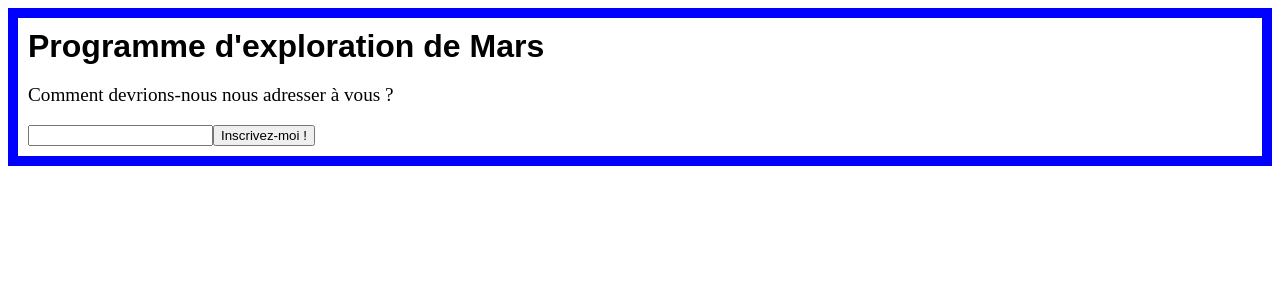
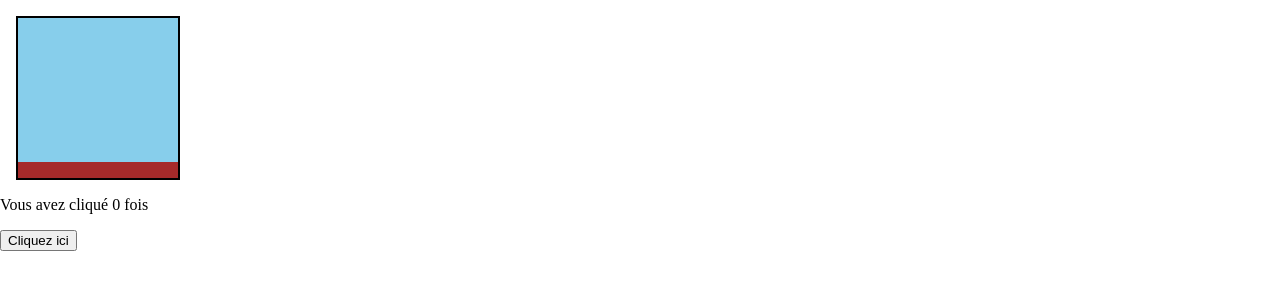
Before and after one commit to bixto123/rctuto, a React (Create React App) app: page / in a window 1280 px wide. Shown: the top 300 px of the page. Built offline with nearby package versions, Linux system fonts and the light colour scheme.

Commit message:
modif App.js et Square.css

```diff
--- a/src/App.js
+++ b/src/App.js
@@ -14,9 +14,9 @@ import {Reservation} from "./components/Reservation";
 import {Calculator} from "./components/Calculator";
 import {SplitPane} from "./components/SplitPane";
 import "./css/SplitPane.css";
-*/
 import {SignUpDialog} from "./components/SignUpDialog";
 import "./css/components/SignUpDialog.css";
+*/
 
 /*
 function Contacts() {
@@ -48,10 +48,7 @@ const posts = [
 ];
 */
 
-function App() {
-  return (
-    <div>
-      {/*
+/*
   <Clock />
   <Toggle />
   <LoginControl />
@@ -66,8 +63,62 @@ function App() {
   <Reservation />
   <Calculator />
   <SplitPane left={<Contacts />} right={<Chat />} />
-      */}
   <SignUpDialog />
+*/
+
+import {useState} from 'react';
+import "./css/Square.css";
+
+function Square(props) {
+  return <div className="Square" style={{backgroundColor: props.color}} />;
+}
+
+function Row(props) {
+  let number = 20;
+  const elements = [];
+  while(number--)
+    elements.push(<Square color={props.color} />);
+  return (
+    <div className="Row">
+      {elements}
+    </div>
+  );
+}
+
+function Board() {
+  let number = 9;
+  const elements = [];
+  while(number--)
+    elements.push(<Row color="skyblue" />);
+  return (
+    <div className="Board">
+      {elements}
+      <Row color="brown" />
+    </div>
+  );
+}
+
+function Example() {
+  // Déclare une nouvelle variable d'état, qu’on va appeler « count »
+  const [count, setCount] = useState(0);
+
+  return (
+    <div>
+      <p>Vous avez cliqué {count} fois</p>
+      <button onClick={() => setCount(count + 1)}>
+        Cliquez ici
+      </button>
+    </div>
+  );
+}
+
+function App() {
+  return (
+    <div>
+      <div className="Container">
+        <Board />
+      </div>
+      <Example />
     </div>
   );
 }
--- /dev/null
+++ b/src/css/Square.css
@@ -0,0 +1,27 @@
+body {
+  margin: 0px;
+}
+
+.Square {
+  width: 16px;
+  height: 16px;
+}
+
+.Row {
+  display: flex;
+}
+
+.Board {
+  position: relative;
+  width: calc(20*16px);
+  height: calc(10*16px);
+  left: -8px;
+}
+
+.Container {
+  overflow: hidden;
+  width: calc(10*16px);
+  height: calc(10*16px);
+  border: solid 2px black;
+  margin: 16px;
+}
```
Lines whose indentation alone changed are shown as unchanged.
